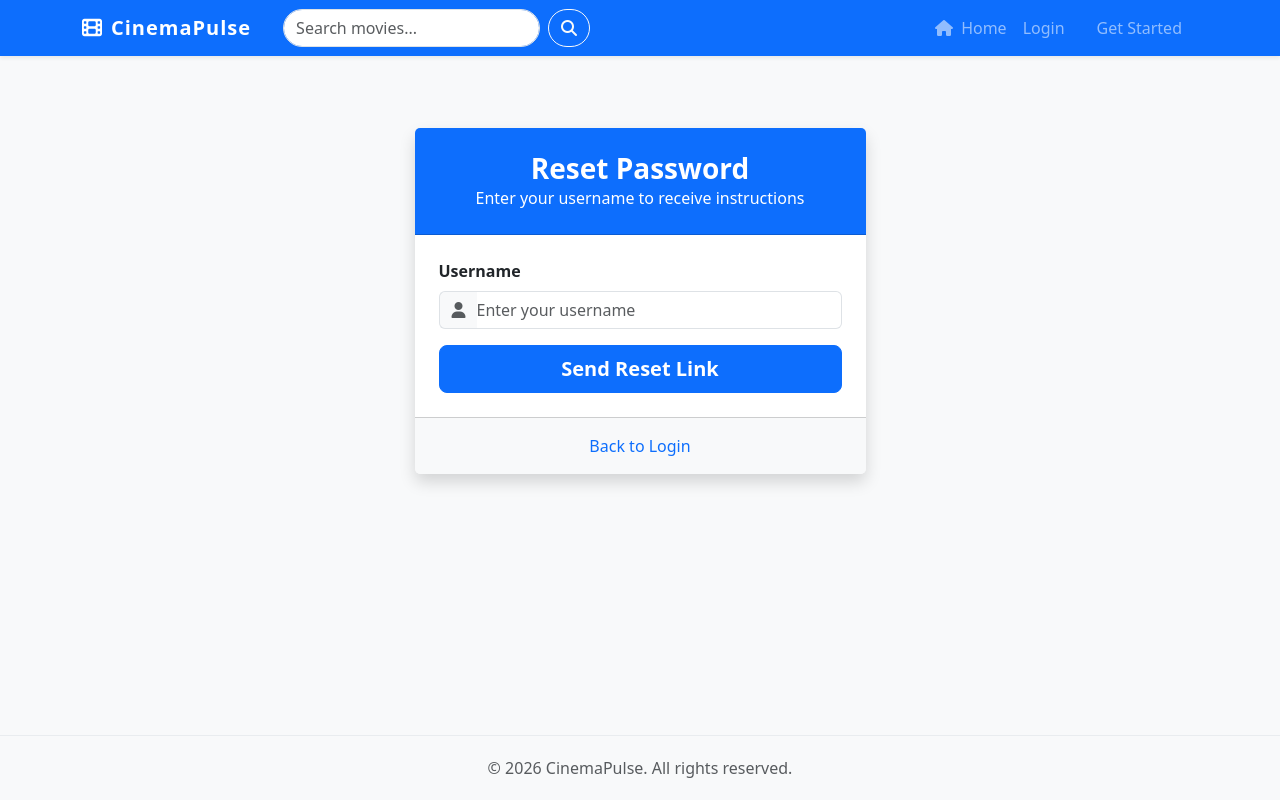
After one commit to BhuvanSharma02/CinemaPulse, a Flask app: page /forgot-password in a window 1280 px wide. The commit adds this page. Run offline with Flask 3, Linux system fonts and the light colour scheme.

Commit message:
implemented forgot password

```diff
--- a/app.py
+++ b/app.py
@@ -240,6 +240,18 @@ def login():
 
     return render_template('login.html')
 
+@app.route('/forgot-password', methods=['GET', 'POST'])
+def forgot_password():
+    if request.method == 'POST':
+        username = request.form.get('username')
+        user = User.query.filter_by(username=username).first()
+        if user:
+            flash(f"Password reset instructions have been sent to the email associated with {username}.", "info")
+        else:
+            flash("Username not found.", "danger")
+        return redirect(url_for('login'))
+    return render_template('forgot_password.html')
+
 @app.route('/logout')
 @login_required
 def logout():
--- /dev/null
+++ b/templates/forgot_password.html
@@ -0,0 +1,31 @@
+{% extends "base.html" %}
+
+{% block content %}
+<div class="row justify-content-center mt-5">
+    <div class="col-md-5">
+        <div class="card shadow border-0">
+            <div class="card-header bg-primary text-white text-center py-4">
+                <h3 class="mb-0 fw-bold">Reset Password</h3>
+                <p class="mb-0">Enter your username to receive instructions</p>
+            </div>
+            <div class="card-body p-4">
+                <form method="POST">
+                    <div class="mb-3">
+                        <label for="username" class="form-label fw-bold">Username</label>
+                        <div class="input-group">
+                            <span class="input-group-text bg-light border-end-0"><i class="fas fa-user text-muted"></i></span>
+                            <input type="text" class="form-control border-start-0 ps-0" name="username" id="username" placeholder="Enter your username" required>
+                        </div>
+                    </div>
+                    <div class="d-grid gap-2">
+                        <button type="submit" class="btn btn-primary btn-lg fw-bold">Send Reset Link</button>
+                    </div>
+                </form>
+            </div>
+            <div class="card-footer bg-light text-center py-3">
+                <a href="{{ url_for('login') }}" class="text-decoration-none">Back to Login</a>
+            </div>
+        </div>
+    </div>
+</div>
+{% endblock %}
--- a/templates/login.html
+++ b/templates/login.html
@@ -24,6 +24,9 @@
                         </div>
                     </div>
                     <button type="submit" class="btn btn-primary w-100 py-2 fw-bold">Login</button>
+                    <div class="text-center mt-3">
+                        <a href="{{ url_for('forgot_password') }}" class="text-decoration-none small">Forgot Password?</a>
+                    </div>
                 </form>
             </div>
             <div class="card-footer text-center bg-white py-3">
```
Also changed, not shown: aws_app.py (+23 -14 lines), 1 other file.
